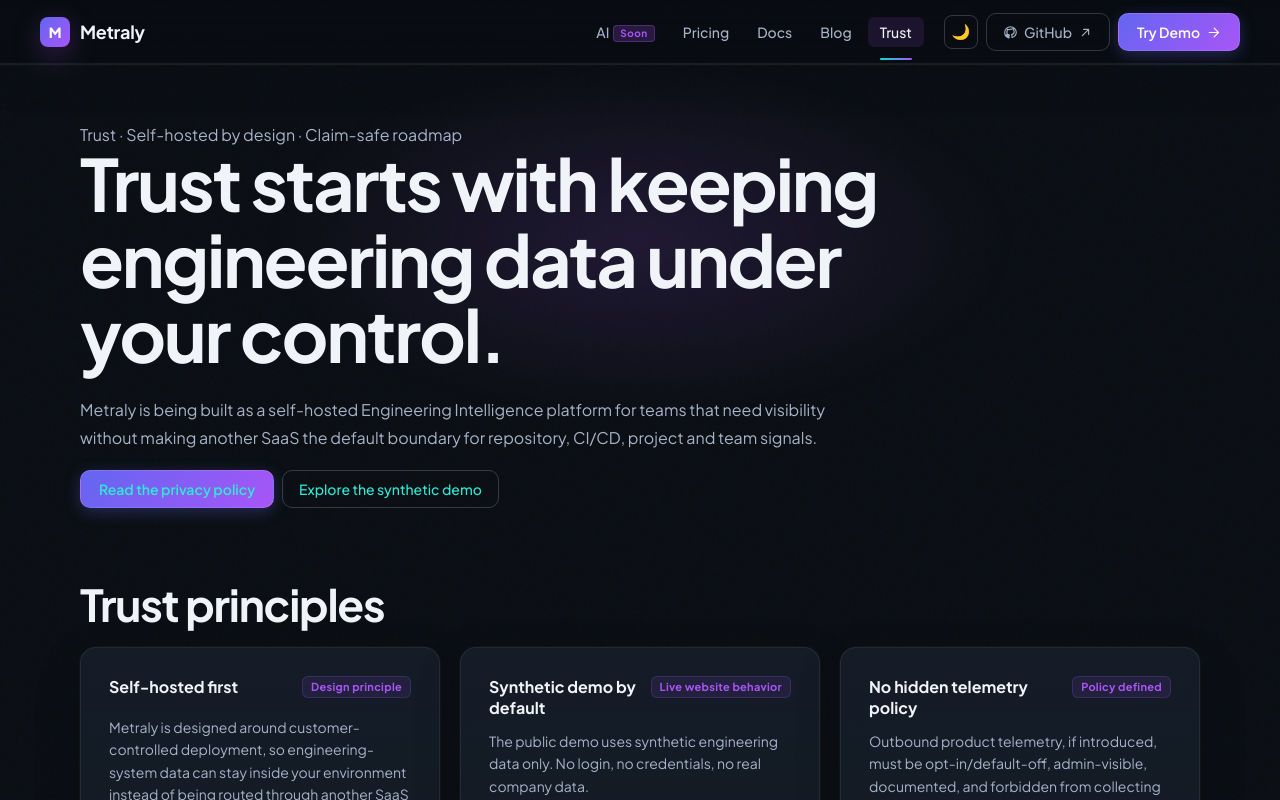
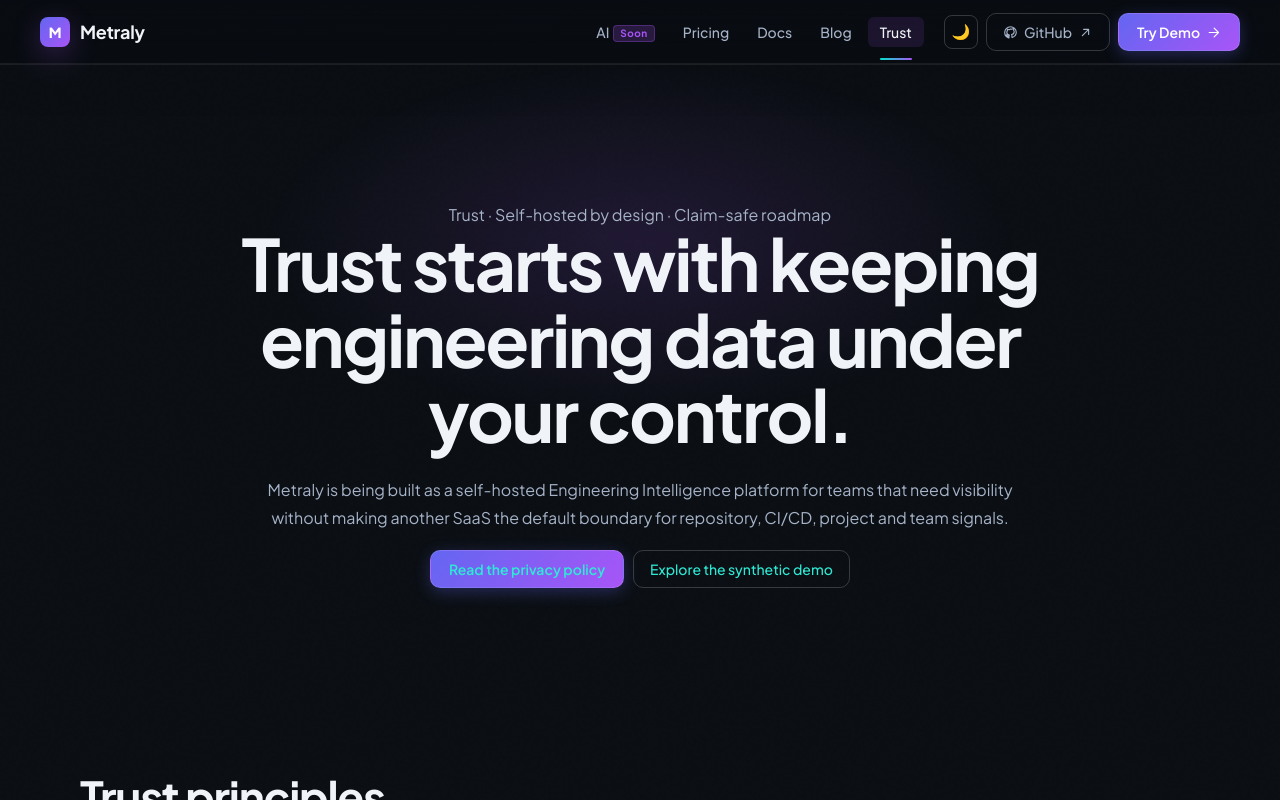
Before and after one commit to getmetraly/website, a Next.js app: page /trust in a window 1280 px wide. Shown: the top 800 px of the page. Built offline with nearby package versions, Linux system fonts and the light colour scheme.

Commit message:
style: center content hero prose blocks

```diff
--- a/components/ui/primitives.module.css
+++ b/components/ui/primitives.module.css
@@ -290,6 +290,29 @@
   animation: fadeUp 0.5s ease both;
 }
 
+.prose :global(.content-hero-centered) {
+  text-align: center;
+}
+
+:global(.content-hero-centered) {
+  min-height: 72vh;
+  display: grid;
+  align-content: center;
+  justify-items: center;
+  text-align: center;
+  padding: 56px 0 88px;
+}
+
+:global(.content-hero-centered) h1,
+:global(.content-hero-centered) p {
+  margin-left: auto;
+  margin-right: auto;
+}
+
+:global(.content-hero-centered) .stack > div {
+  justify-content: center;
+}
+
 .prose h1 {
   max-width: 920px;
   font-size: clamp(42px, 6vw, 72px);
```
